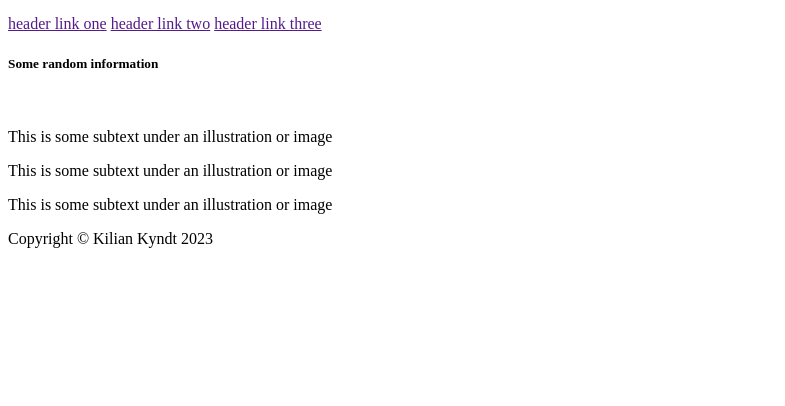
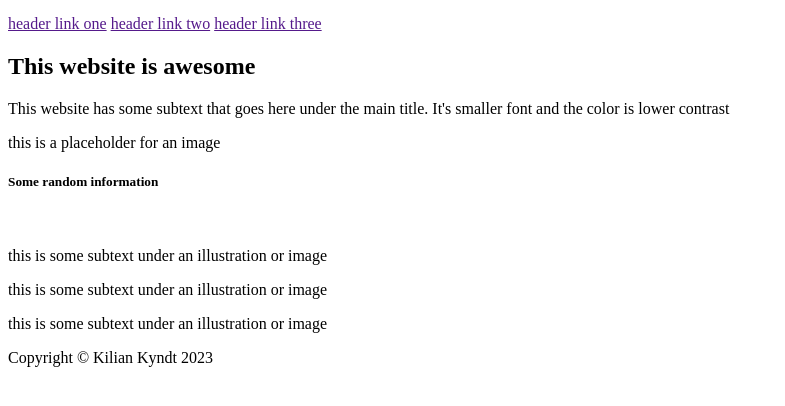
Before and after one commit to Kilvis/odin-landing-page-project, a plain HTML site: page index.html in a window 1280 px wide. Shown: the part 44-450 px from the top of the page, without its empty margins (0-785 px from the left). Drawn offline with Linux system fonts and the light colour scheme.

Commit message:
added the description part in index.html

```diff
--- a/index.html
+++ b/index.html
@@ -17,6 +17,20 @@
             <a href="">header link three</head></a>
         </span>
     </header>
+    <div class="desciption">
+        <div class="desciption text">
+            <h2>This website is awesome</h2>
+            <p>This website has some subtext that goes here under the main title. It's smaller font and the color is lower contrast</p>
+        </div>
+        <div class="desciption button">
+
+        </div>
+        <div class="desciption image">
+            <div class="desciption image text">
+                <p>this is a placeholder for an image</p>
+            </div>
+        </div>
+    </div>
     <div class="information">
         <div class="information text">
             <h5>Some random information</h5>
@@ -27,9 +41,9 @@
             <img src="">
         </span>
         <span class="information image text">
-                <p>This is some subtext under an illustration or image</p>
-                <p>This is some subtext under an illustration or image</p>
-                <p>This is some subtext under an illustration or image</p>
+            <p>this is some subtext under an illustration or image</p>
+            <p>this is some subtext under an illustration or image</p>
+            <p>this is some subtext under an illustration or image</p>
         </span>
     </div>
     <footer>
```
Lines whose indentation alone changed are shown as unchanged.
